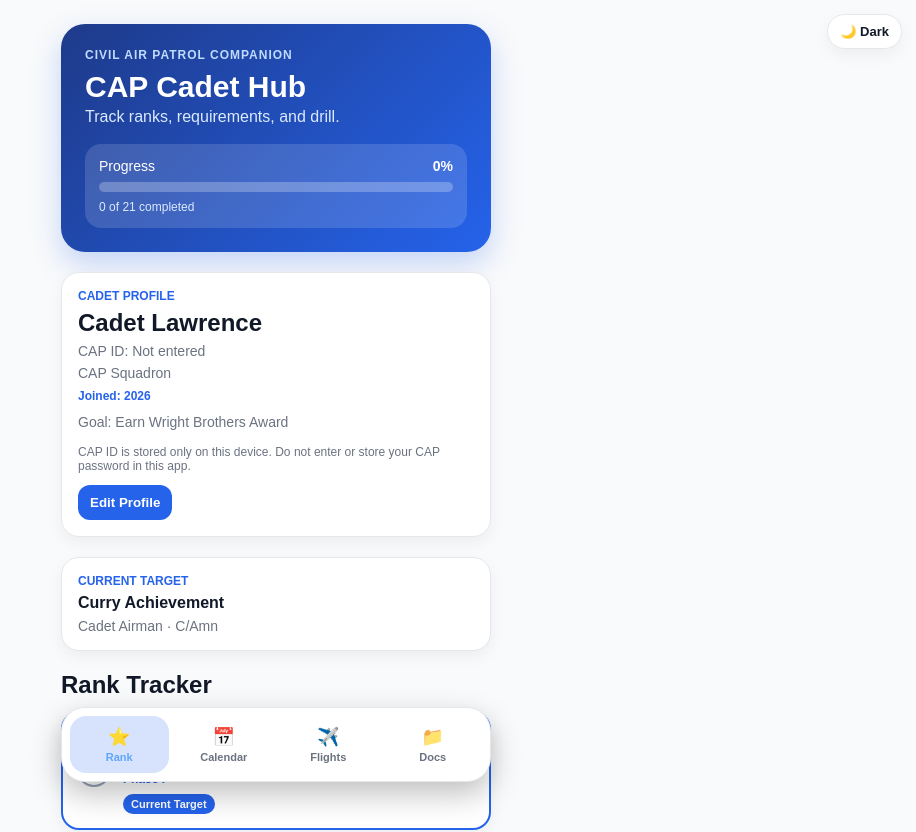
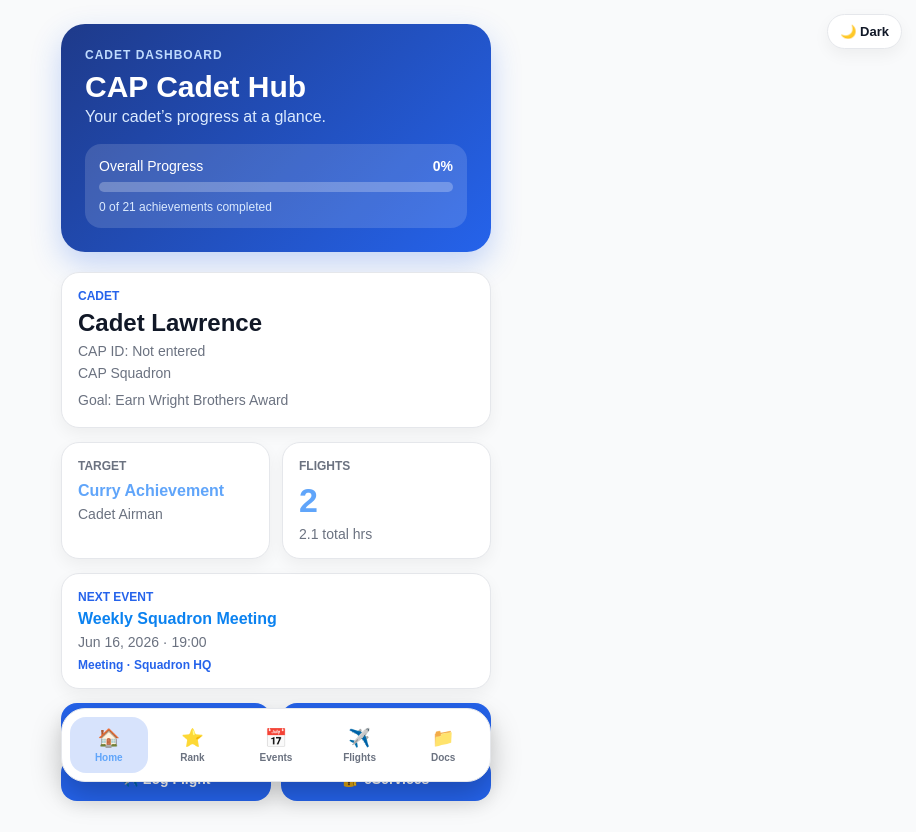
Before and after one commit to JLawrence36/C.A.P-Cadet-Hub, a React (Vite) app: page / in a window 1280 px wide. Shown: the top 832 px of the page, without its empty margins (364-1280 px from the left). Built offline with nearby package versions, Linux system fonts and the light colour scheme.

Commit message:
Add dashboard home tab

```diff
--- a/src/App.jsx
+++ b/src/App.jsx
@@ -81,7 +81,7 @@
 }
 
 export default function App() {
-  const [activeTab, setActiveTab] = useState("rank");
+  const [activeTab, setActiveTab] = useState("dashboard");
   const [selected, setSelected] = useState(null);
   const [detailTab, setDetailTab] = useState("requirements");
 
@@ -149,6 +149,18 @@
           />
         ) : (
           <>
+            {activeTab === "dashboard" && (
+              <DashboardTab
+                profile={profile}
+                progress={progress}
+                currentAchievement={currentAchievement}
+                completedCount={completedCount}
+                events={events}
+                flights={flights}
+                setActiveTab={setActiveTab}
+              />
+            )}
+
             {activeTab === "rank" && (
               <RankTab
                 profile={profile}
@@ -164,6 +176,7 @@
                 completedCount={completedCount}
               />
             )}
+
             {activeTab === "calendar" && <CalendarTab events={events} setEvents={setEvents} />}
             {activeTab === "flights" && <FlightsTab flights={flights} setFlights={setFlights} />}
             {activeTab === "docs" && <DocsTab />}
@@ -174,8 +187,9 @@
       {!selected && (
         <nav style={bottomNav}>
           {[
+            ["dashboard", "🏠", "Home"],
             ["rank", "⭐", "Rank"],
-            ["calendar", "📅", "Calendar"],
+            ["calendar", "📅", "Events"],
             ["flights", "✈️", "Flights"],
             ["docs", "📁", "Docs"]
           ].map(([id, icon, label]) => (
@@ -187,6 +201,81 @@
         </nav>
       )}
     </div>
+  );
+}
+
+function DashboardTab({ profile, progress, currentAchievement, completedCount, events, flights, setActiveTab }) {
+  const sortedEvents = [...events].sort((a, b) => String(a.date).localeCompare(String(b.date)));
+  const nextEvent = sortedEvents[0];
+  const totalHours = flights.reduce((sum, f) => sum + (parseFloat(f.duration) || 0), 0).toFixed(1);
+
+  return (
+    <>
+      <div style={hero}>
+        <p style={eyebrow}>Cadet Dashboard</p>
+        <h1 style={title}>CAP Cadet Hub</h1>
+        <p style={subtitle}>Your cadet’s progress at a glance.</p>
+
+        <div style={progressBox}>
+          <div style={progressHeader}>
+            <span>Overall Progress</span>
+            <strong>{progress}%</strong>
+          </div>
+          <div style={progressBar}>
+            <div style={{ ...progressFill, width: `${progress}%` }} />
+          </div>
+          <p style={progressText}>{completedCount} of {ACHIEVEMENTS.length} achievements completed</p>
+        </div>
+      </div>
+
+      <div style={dashboardProfileCard}>
+        <p style={smallLabel}>Cadet</p>
+        <h2 style={profileName}>{profile.name}</h2>
+        {profile.capId ? <p style={phaseText}>CAP ID: {profile.capId}</p> : <p style={cardText}>CAP ID: Not entered</p>}
+        <p style={cardText}>{profile.squadron}</p>
+        <p style={goalText}>Goal: {profile.goal}</p>
+      </div>
+
+      <div style={dashboardGrid}>
+        <div style={miniCard}>
+          <p style={statLabel}>Target</p>
+          <h3 style={miniTitle}>{currentAchievement.name}</h3>
+          <p style={cardText}>{currentAchievement.rank}</p>
+        </div>
+
+        <div style={miniCard}>
+          <p style={statLabel}>Flights</p>
+          <h3 style={miniNumber}>{flights.length}</h3>
+          <p style={cardText}>{totalHours} total hrs</p>
+        </div>
+      </div>
+
+      <div style={simpleCard}>
+        <div style={{ flex: 1 }}>
+          <p style={smallLabel}>Next Event</p>
+
+          {nextEvent ? (
+            <>
+              <strong style={blueText}>{nextEvent.title}</strong>
+              <p style={cardText}>{formatDate(nextEvent.date)} · {nextEvent.time || "No time"}</p>
+              <p style={phaseText}>{nextEvent.type} · {nextEvent.location || "No location"}</p>
+            </>
+          ) : (
+            <>
+              <strong style={blueText}>No events added</strong>
+              <p style={cardText}>Add the next squadron meeting or activity.</p>
+            </>
+          )}
+        </div>
+      </div>
+
+      <div style={quickButtonGrid}>
+        <button style={quickButton} onClick={() => setActiveTab("rank")}>⭐ View Ranks</button>
+        <button style={quickButton} onClick={() => setActiveTab("calendar")}>📅 Add Event</button>
+        <button style={quickButton} onClick={() => setActiveTab("flights")}>✈️ Log Flight</button>
+        <button style={quickButton} onClick={() => setActiveTab("docs")}>🔐 eServices</button>
+      </div>
+    </>
   );
 }
 
@@ -340,21 +429,13 @@
 function CalendarTab({ events, setEvents }) {
   const [showForm, setShowForm] = useState(false);
   const [editingId, setEditingId] = useState(null);
-  const [form, setForm] = useState({
-    title: "",
-    date: "",
-    time: "",
-    location: "",
-    type: "Meeting"
-  });
+  const [form, setForm] = useState({ title: "", date: "", time: "", location: "", type: "Meeting" });
 
   function saveEvent() {
     if (!form.title || !form.date) return;
 
     if (editingId) {
-      setEvents(events.map((event) => (
-        event.id === editingId ? { ...form, id: editingId } : event
-      )));
+      setEvents(events.map((event) => event.id === editingId ? { ...form, id: editingId } : event));
     } else {
       setEvents([...events, { ...form, id: Date.now() }]);
     }
@@ -378,12 +459,6 @@
 
   function deleteEvent(id) {
     setEvents(events.filter((event) => event.id !== id));
-
-    if (editingId === id) {
-      setEditingId(null);
-      setShowForm(false);
-      setForm({ title: "", date: "", time: "", location: "", type: "Meeting" });
-    }
   }
 
   function cancelForm() {
@@ -400,16 +475,11 @@
         <p style={subtitle}>Track meetings, activities, and training.</p>
       </div>
 
-      {!showForm && (
-        <button style={primaryButton} onClick={() => setShowForm(true)}>
-          + Add Event
-        </button>
-      )}
+      {!showForm && <button style={primaryButton} onClick={() => setShowForm(true)}>+ Add Event</button>}
 
       {showForm && (
         <div style={formCard}>
           <p style={smallLabel}>{editingId ? "Edit Event" : "Add Event"}</p>
-
           <input style={input} placeholder="Event title" value={form.title} onChange={(e) => setForm({ ...form, title: e.target.value })} />
           <input style={input} type="date" value={form.date} onChange={(e) => setForm({ ...form, date: e.target.value })} />
           <input style={input} type="time" value={form.time} onChange={(e) => setForm({ ...form, time: e.target.value })} />
@@ -424,13 +494,8 @@
             <option>Other</option>
           </select>
 
-          <button style={primaryButton} onClick={saveEvent}>
-            {editingId ? "Save Changes" : "Save Event"}
-          </button>
-
-          <button style={secondaryButton} onClick={cancelForm}>
-            Cancel
-          </button>
+          <button style={primaryButton} onClick={saveEvent}>{editingId ? "Save Changes" : "Save Event"}</button>
+          <button style={secondaryButton} onClick={cancelForm}>Cancel</button>
         </div>
       )}
 
@@ -455,12 +520,7 @@
 function FlightsTab({ flights, setFlights }) {
   const [showForm, setShowForm] = useState(false);
   const [editingId, setEditingId] = useState(null);
-  const [form, setForm] = useState({
-    aircraft: "",
-    date: "",
-    duration: "",
-    type: "Orientation Flight"
-  });
+  const [form, setForm] = useState({ aircraft: "", date: "", duration: "", type: "Orientation Flight" });
 
   const totalHours = flights.reduce((sum, f) => sum + (parseFloat(f.duration) || 0), 0).toFixed(1);
 
@@ -468,9 +528,7 @@
     if (!form.aircraft || !form.date) return;
 
     if (editingId) {
-      setFlights(flights.map((flight) => (
-        flight.id === editingId ? { ...form, id: editingId } : flight
-      )));
+      setFlights(flights.map((flight) => flight.id === editingId ? { ...form, id: editingId } : flight));
     } else {
       setFlights([...flights, { ...form, id: Date.now() }]);
     }
@@ -493,12 +551,6 @@
 
   function deleteFlight(id) {
     setFlights(flights.filter((flight) => flight.id !== id));
-
-    if (editingId === id) {
-      setEditingId(null);
-      setShowForm(false);
-      setForm({ aircraft: "", date: "", duration: "", type: "Orientation Flight" });
-    }
   }
 
   function cancelForm() {
@@ -527,16 +579,11 @@
         </div>
       </div>
 
-      {!showForm && (
-        <button style={primaryButton} onClick={() => setShowForm(true)}>
-          + Log Flight
-        </button>
-      )}
+      {!showForm && <button style={primaryButton} onClick={() => setShowForm(true)}>+ Log Flight</button>}
 
       {showForm && (
         <div style={formCard}>
           <p style={smallLabel}>{editingId ? "Edit Flight" : "Log Flight"}</p>
-
           <input style={input} placeholder="Aircraft" value={form.aircraft} onChange={(e) => setForm({ ...form, aircraft: e.target.value })} />
           <input style={input} type="date" value={form.date} onChange={(e) => setForm({ ...form, date: e.target.value })} />
           <input style={input} type="number" step="0.1" placeholder="Duration hours" value={form.duration} onChange={(e) => setForm({ ...form, duration: e.target.value })} />
@@ -549,13 +596,8 @@
             <option>Other</option>
           </select>
 
-          <button style={primaryButton} onClick={saveFlight}>
-            {editingId ? "Save Changes" : "Save Flight"}
-          </button>
-
-          <button style={secondaryButton} onClick={cancelForm}>
-            Cancel
-          </button>
+          <button style={primaryButton} onClick={saveFlight}>{editingId ? "Save Changes" : "Save Flight"}</button>
+          <button style={secondaryButton} onClick={cancelForm}>Cancel</button>
         </div>
       )}
 
@@ -745,8 +787,8 @@
 const activeTabStyle = { flex: 1, padding: "12px", borderRadius: "12px", border: "none", background: "#111827", color: "white", fontWeight: "bold" };
 const inactiveTabStyle = { flex: 1, padding: "12px", borderRadius: "12px", border: "none", background: "var(--soft-bg)", color: "var(--soft-text)", fontWeight: "bold" };
 const listItem = { background: "var(--card-bg)", border: "1px solid var(--card-border)", borderRadius: "14px", padding: "14px", marginBottom: "10px", color: "var(--text)", boxShadow: "var(--shadow)" };
-const bottomNav = { position: "fixed", left: "50%", bottom: "18px", transform: "translateX(-50%)", width: "calc(100% - 32px)", maxWidth: "430px", background: "var(--card-bg)", border: "1px solid var(--card-border)", borderRadius: "24px", padding: "8px", display: "grid", gridTemplateColumns: "repeat(4, 1fr)", gap: "6px", boxShadow: "0 12px 30px rgba(0,0,0,0.25)", zIndex: 10 };
-const navButton = { border: "none", background: "transparent", color: "var(--muted)", borderRadius: "16px", padding: "10px 4px", fontWeight: "bold", fontSize: "11px", display: "flex", flexDirection: "column", alignItems: "center", gap: "3px" };
+const bottomNav = { position: "fixed", left: "50%", bottom: "18px", transform: "translateX(-50%)", width: "calc(100% - 32px)", maxWidth: "430px", background: "var(--card-bg)", border: "1px solid var(--card-border)", borderRadius: "24px", padding: "8px", display: "grid", gridTemplateColumns: "repeat(5, 1fr)", gap: "6px", boxShadow: "0 12px 30px rgba(0,0,0,0.25)", zIndex: 10 };
+const navButton = { border: "none", background: "transparent", color: "var(--muted)", borderRadius: "16px", padding: "10px 2px", fontWeight: "bold", fontSize: "10px", display: "flex", flexDirection: "column", alignItems: "center", gap: "3px" };
 const activeNavButton = { ...navButton, background: "rgba(37, 99, 235, 0.18)", color: "#60a5fa" };
 const navIcon = { fontSize: "18px" };
 const statsRow = { display: "grid", gridTemplateColumns: "1fr 1fr", gap: "12px", marginBottom: "14px" };
@@ -761,3 +803,60 @@
 const actionRow = { display: "flex", gap: "8px", marginTop: "12px" };
 const editButton = { border: "none", background: "#2563eb", color: "white", borderRadius: "10px", padding: "8px 12px", fontWeight: "bold", fontSize: "13px" };
 const deleteButton = { border: "none", background: "#dc2626", color: "white", borderRadius: "10px", padding: "8px 12px", fontWeight: "bold", fontSize: "13px" };
+
+const dashboardProfileCard = {
+  background: "var(--card-bg)",
+  border: "1px solid var(--card-border)",
+  borderRadius: "18px",
+  padding: "16px",
+  marginBottom: "14px",
+  boxShadow: "var(--shadow)",
+  color: "var(--text)"
+};
+
+const dashboardGrid = {
+  display: "grid",
+  gridTemplateColumns: "1fr 1fr",
+  gap: "12px",
+  marginBottom: "14px"
+};
+
+const miniCard = {
+  background: "var(--card-bg)",
+  border: "1px solid var(--card-border)",
+  borderRadius: "18px",
+  padding: "16px",
+  boxShadow: "var(--shadow)",
+  color: "var(--text)"
+};
+
+const miniTitle = {
+  margin: "8px 0 0",
+  color: "#60a5fa",
+  fontSize: "16px",
+  lineHeight: 1.2
+};
+
+const miniNumber = {
+  margin: "8px 0 0",
+  color: "#60a5fa",
+  fontSize: "34px"
+};
+
+const quickButtonGrid = {
+  display: "grid",
+  gridTemplateColumns: "1fr 1fr",
+  gap: "10px",
+  marginTop: "14px"
+};
+
+const quickButton = {
+  border: "none",
+  background: "#2563eb",
+  color: "white",
+  borderRadius: "16px",
+  padding: "14px 10px",
+  fontWeight: "bold",
+  fontSize: "14px",
+  boxShadow: "var(--shadow)"
+};
```
